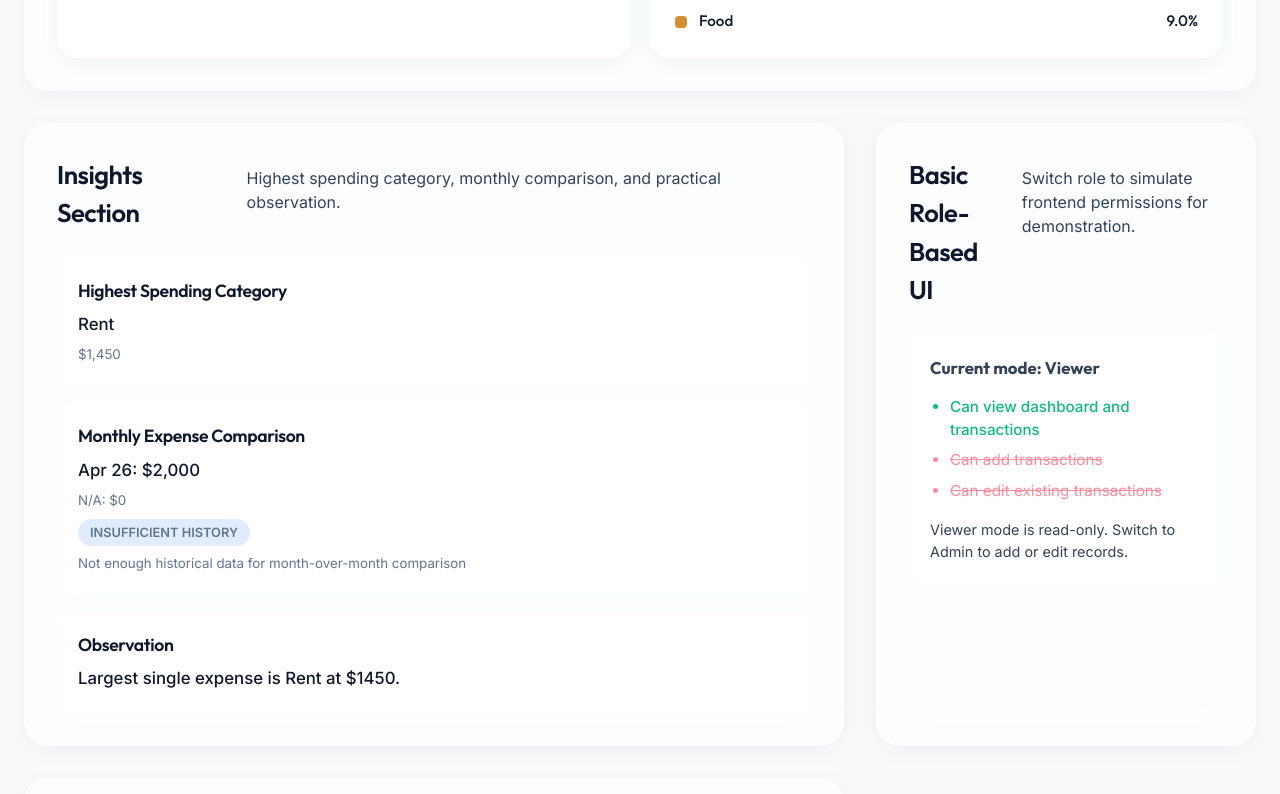
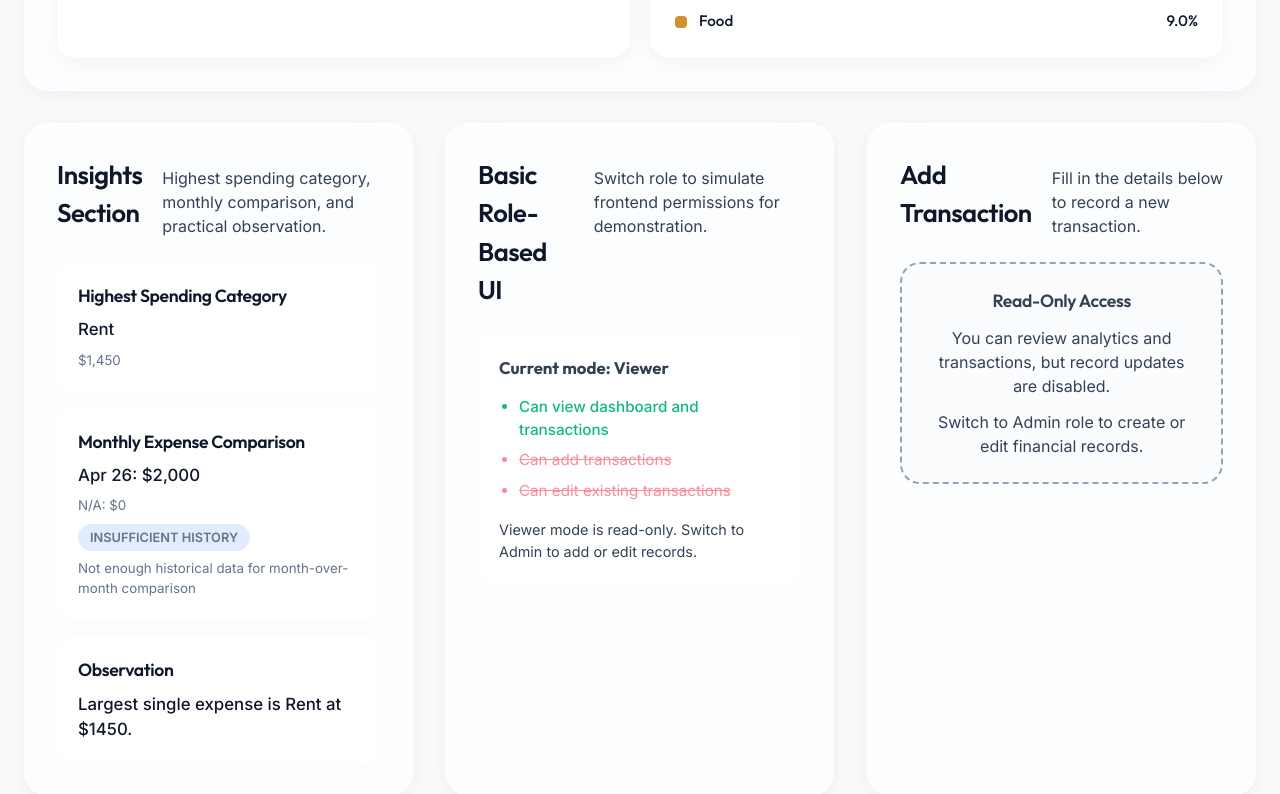
Before and after one commit to Vishnums3107/Finance-tool, a React (Vite) app: page / in a window 1280 px wide. Shown: the part 1126-1920 px from the top of the page. Built offline with nearby package versions, Linux system fonts and the light colour scheme.

Commit message:
fix: stretch context-split to fixed 3-column grid removing dead whitespace

```diff
--- a/src/index.css
+++ b/src/index.css
@@ -457,9 +457,24 @@ button:disabled {
 
 .context-split {
   display: grid;
-  grid-template-columns: repeat(auto-fit, minmax(400px, 1fr));
+  grid-template-columns: 1fr 1fr 1fr;
   gap: 32px;
   align-items: stretch;
+}
+
+/* Each direct child panel inside context-split fills its cell fully */
+.context-split > section {
+  display: flex;
+  flex-direction: column;
+  height: 100%;
+}
+
+/* Transaction form panel stretches its inner form to fill space */
+.transaction-form-panel .transaction-form {
+  flex: 1;
+  display: flex;
+  flex-direction: column;
+  justify-content: flex-start;
 }
 
 .footer-debug {
@@ -997,7 +1012,7 @@ tbody tr:hover .pill {
 /* Responsiveness */
 @media (min-width: 1024px) {
   .context-split {
-    grid-template-columns: 1fr 380px;
+    grid-template-columns: 1fr 1fr 1fr;
   }
 }
 
@@ -1005,6 +1020,7 @@ tbody tr:hover .pill {
   .topbar { grid-template-columns: 1fr; }
   .charts-grid { grid-template-columns: 1fr; }
   .filters-grid { grid-template-columns: repeat(3, minmax(0, 1fr)); }
+  .context-split { grid-template-columns: 1fr 1fr; }
 }
 
 @media (max-width: 768px) {
@@ -1015,6 +1031,7 @@ tbody tr:hover .pill {
   .filters-grid { grid-template-columns: 1fr; }
   .summary-grid { grid-template-columns: 1fr; }
   .form-actions { flex-direction: column; }
+  .context-split { grid-template-columns: 1fr; }
 }
 
 @media print {
```
